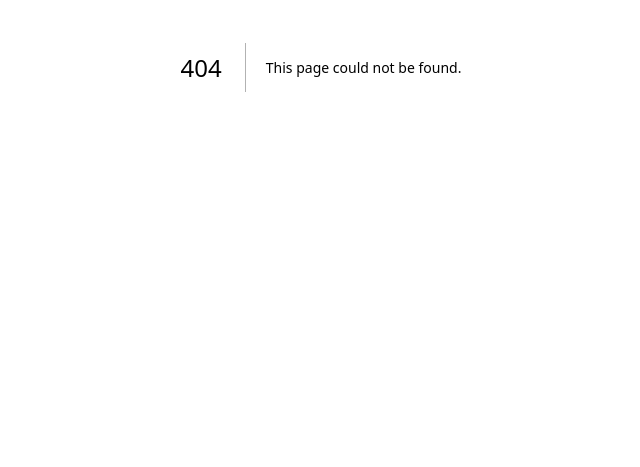
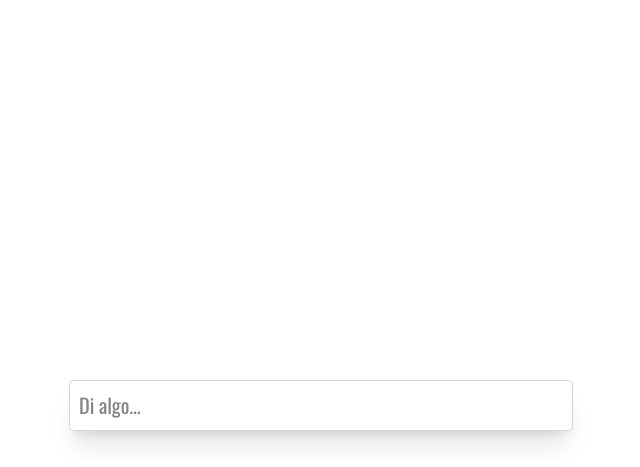
Before and after one commit to abigailbrionesa/yachaybot, a Next.js app: page /ai-bot in a window 1280 px wide. Before the commit this address had no page. Shown: the part 333-800 px from the top of the page, without its empty margins (319-959 px from the left). Built offline with nearby package versions, Linux system fonts and the light colour scheme.

Commit message:
feat aichat

```diff
--- /dev/null
+++ b/src/app/ai-bot/page.tsx
@@ -0,0 +1,29 @@
+"use client"
+import React from "react";
+import { useChat } from "@ai-sdk/react";
+
+function AIChat() {
+  const { messages, input, handleInputChange, handleSubmit } = useChat();
+  console.log(messages, "messages");
+  return (
+    <div className="flex flex-col w-full max-w-md py-24 mx-auto stretch">
+      {messages.map((message) => (
+        <div key={message.id} className="whitespace-pre-wrap">
+          <strong>{message.role === "user" ? "User" : "AI"}:</strong>{" "}
+          {message.content}
+        </div>
+      ))}
+
+      <form onSubmit={handleSubmit}>
+        <input
+          value={input}
+          placeholder="Di algo..."
+          onChange={handleInputChange}
+          className="fixed dark:bg-zing-900 bottom-0 w-full max-w-md p-2 mb-8 border border-zinc-300 dark:border-zinc-800 rounded shadow-xl"
+        />
+      </form>
+    </div>
+  );
+}
+
+export default AIChat;
```
